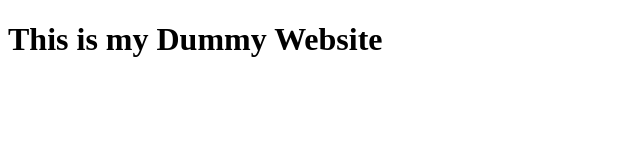
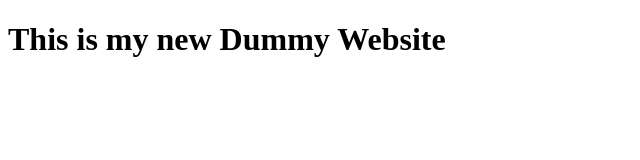
Before and after one commit to pulkitchadha114/dummy, a plain HTML site: page index.html in a window 1280 px wide. Shown: the whole page, without its empty margins (0-640 px from the left). Drawn offline with Linux system fonts and the light colour scheme.

Commit message:
new change

```diff
--- a/index.html
+++ b/index.html
@@ -7,6 +7,6 @@
 </head>
 <body>
 
-    <h1>This is my Dummy Website</h1>
+    <h1>This is my new Dummy Website</h1>
 </body>
 </html>
```
